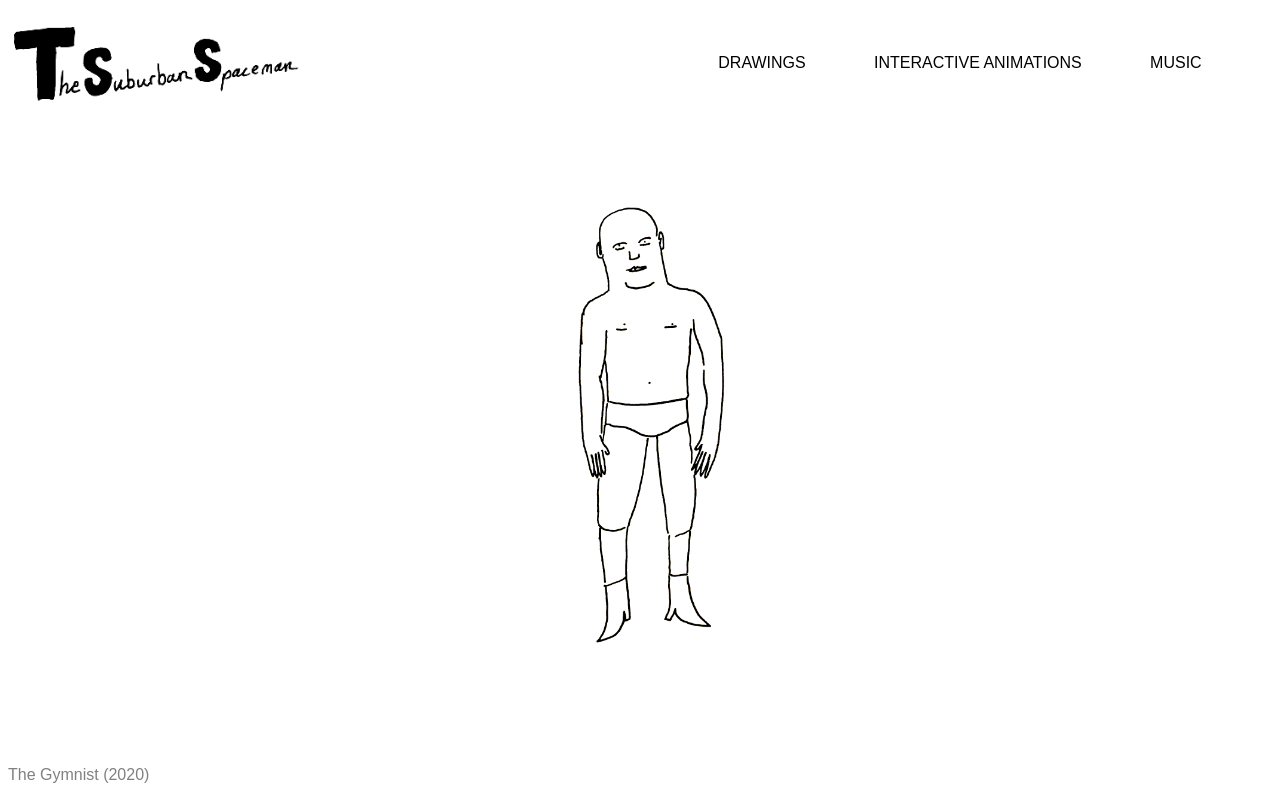
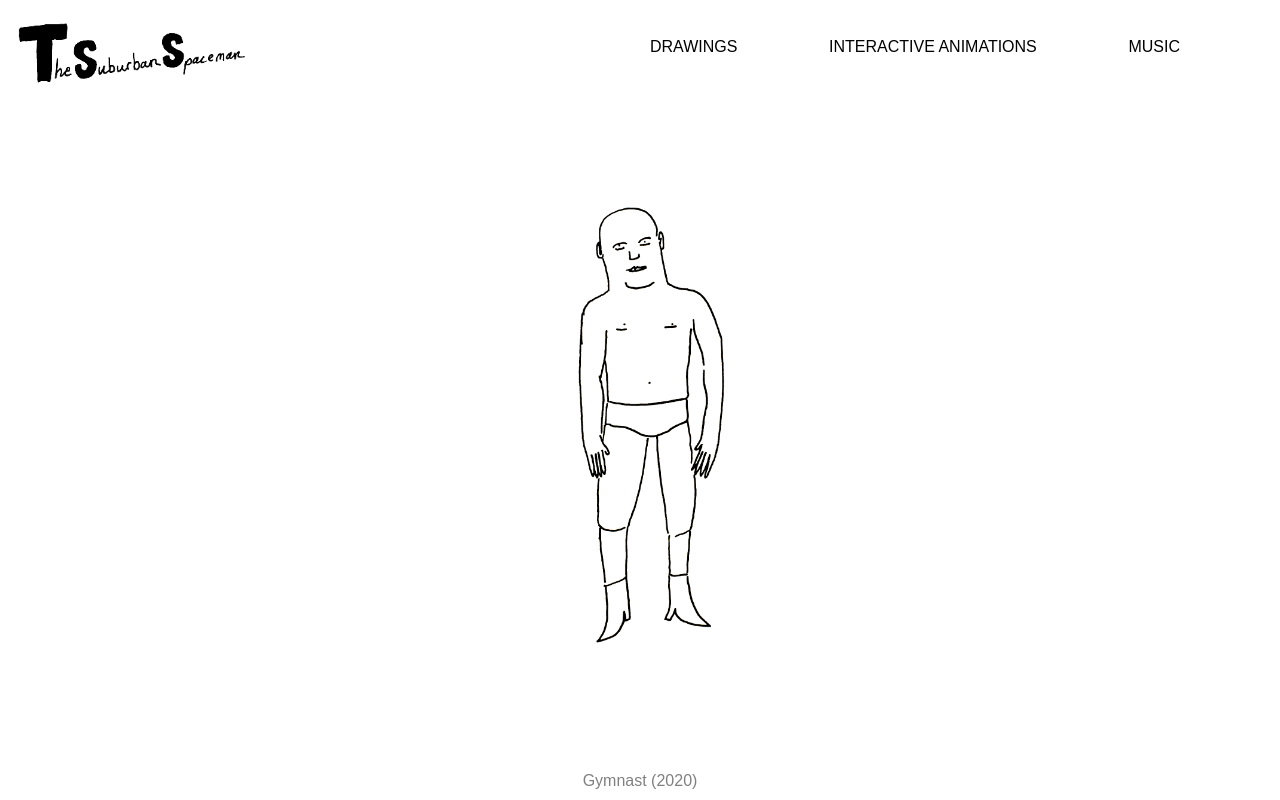
Before and after one commit to jonl17/tss-music-club, a Gatsby site: page / in a window 1280 px wide. Built offline with nearby package versions, Linux system fonts and the light colour scheme; Gatsby itself is replaced by a stand-in of ours.

Commit message:
fíníseríngar

```diff
--- a/src/components/FeaturedImageBanner/index.tsx
+++ b/src/components/FeaturedImageBanner/index.tsx
@@ -5,7 +5,7 @@ import { Container } from "./styled"
 const FeaturedImageBanner = () => {
   return (
     <Container>
-      <p>The Gymnist (2020)</p>
+      <p>Gymnast (2020)</p>
     </Container>
   )
 }
--- a/src/components/FeaturedImageBanner/styled.ts
+++ b/src/components/FeaturedImageBanner/styled.ts
@@ -4,8 +4,10 @@ export const Container = styled.div`
   position: fixed;
   bottom: 0;
   left: 0;
+  width: 100%;
+  text-align: center;
   box-sizing: border-box;
-  padding: 1em 0.5em;
+  padding: var(--smallMargin);
   pointer-events: none;
   p {
     margin: 0;
--- a/src/components/GlobalStyles.ts
+++ b/src/components/GlobalStyles.ts
@@ -1,6 +1,11 @@
 import { createGlobalStyle } from "styled-components"
 
 export const GlobalStyles = createGlobalStyle`
+  :root {
+    --smallMargin: 10px;
+    --mediumMargin: 50px;
+    --largeMargin: 100px;
+  }
   * {
     font-family: Arial, Helvetica, sans-serif;
   }
--- a/src/components/Header/index.tsx
+++ b/src/components/Header/index.tsx
@@ -22,7 +22,7 @@ const Header: React.FC<Props> = ({ pathname }) => {
     <Nav>
       <div className="logo-wrap">
         <Link to="/">
-          <Img imgStyle={{ zIndex: "2" }} style={{ height: "100%", width: "300px" }} fluid={data.logo.fluid}></Img>
+          <Img imgStyle={{ zIndex: "2" }} style={{ height: "100%", width: "250px" }} fluid={data.logo.fluid}></Img>
         </Link>
       </div>
       <div className="btn-wrap">
--- a/src/components/Header/styled.ts
+++ b/src/components/Header/styled.ts
@@ -8,21 +8,21 @@ export const Nav = styled.div`
   width: 100%;
   display: grid;
   grid-template-columns: 1fr 1fr;
-  justify-content: space-evenly;
+  justify-content: space-between;
   align-items: center;
   .logo-wrap {
-    height: 125px;
     width: 100%;
     box-sizing: border-box;
-    padding: 10px;
+    padding: var(--smallMargin) 0 0 var(--smallMargin);
   }
   .btn-wrap {
-    height: 100px;
+    height: 100%;
     width: 100%;
+    max-width: 45rem;
     box-sizing: border-box;
-    padding: 10px;
+    padding: 0 var(--largeMargin) 0 var(--smallMargin);
     display: flex;
-    justify-content: space-evenly;
+    justify-content: space-between;
     p {
       z-index: 2;
       display: flex;
```
